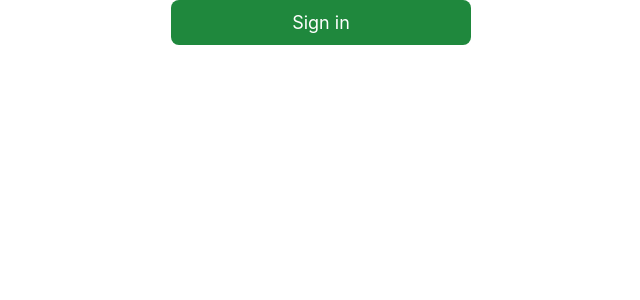
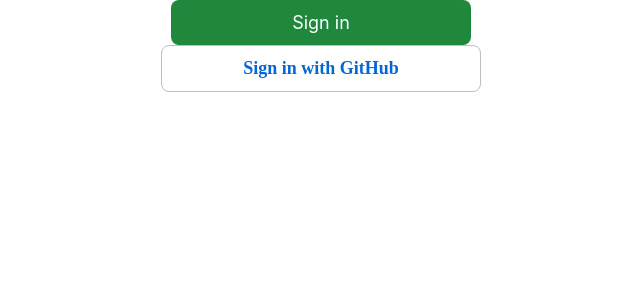
Before and after one commit to SUMSIMS-GITHUB-FOLLOW/github-follow-detection, a React (Vite) app: page /login in a window 1280 px wide. Shown: the top 300 px of the page, without its empty margins (319-959 px from the left). Built offline with nearby package versions, Linux system fonts and the light colour scheme; a web font is replaced by a local one.

Commit message:
feat: 소셜로그인 컴포넌트 제작

```diff
--- a/src/components/atoms/LoginButton/styles.ts
+++ b/src/components/atoms/LoginButton/styles.ts
@@ -15,5 +15,5 @@
 
   background: ${({ theme }) => theme.color.green};
   border: none;
-  border-radius: 8px;
+  border-radius: 0.8rem;
 `;
--- /dev/null
+++ b/src/components/atoms/SocialLogin/index.tsx
@@ -0,0 +1,12 @@
+import React from 'react';
+import { SocialLoginWrapper } from './styles';
+
+interface ButtonProps {
+  children: React.ReactNode;
+}
+
+const SocialLogin = ({ children }: ButtonProps) => {
+  return <SocialLoginWrapper>{children}</SocialLoginWrapper>;
+};
+
+export default SocialLogin;
--- /dev/null
+++ b/src/components/atoms/SocialLogin/styles.ts
@@ -0,0 +1,18 @@
+import styled from '@emotion/styled';
+import { Generators } from '@styles/generator';
+
+export const SocialLoginWrapper = styled.section`
+  ${Generators.flexGenerator()}
+  gap: 1rem;
+  width: 32rem;
+  margin: 0 auto;
+  padding: 1.2rem 3.5rem;
+
+  color: ${({ theme }) => theme.color.blue};
+
+  ${Generators.fontGenerator('1.8rem', '600')}
+  background: none;
+  cursor: pointer;
+  border: 0.1rem solid ${({ theme }) => theme.color.gray03};
+  border-radius: 0.8rem;
+`;
--- a/src/components/atoms/index.ts
+++ b/src/components/atoms/index.ts
@@ -1,4 +1,5 @@
 import Button from './Button';
 import LoginButton from './LoginButton';
+import SocialLogin from './SocialLogin';
 
-export { Button, LoginButton };
+export { Button, LoginButton, SocialLogin };
--- a/src/pages/login/index.tsx
+++ b/src/pages/login/index.tsx
@@ -1,4 +1,4 @@
-import { LoginButton } from '@atoms';
+import { LoginButton, SocialLogin } from '@atoms';
 
 const LoginPage = () => {
   const handleLoginClick = () => {
@@ -8,6 +8,7 @@
   return (
     <>
       <LoginButton onClick={handleLoginClick}>Sign in</LoginButton>
+      <SocialLogin>Sign in with GitHub</SocialLogin>
     </>
   );
 };
```
